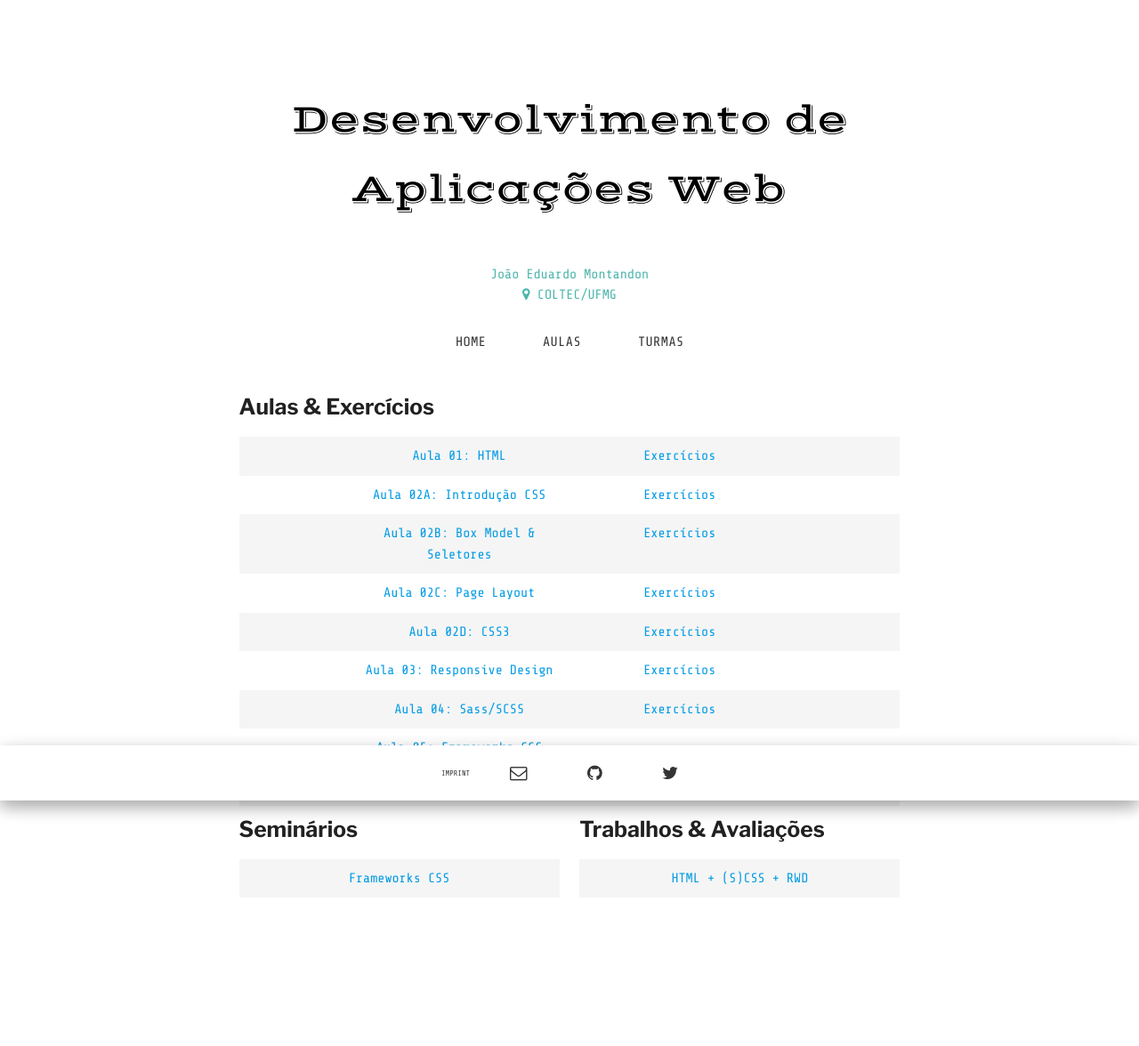
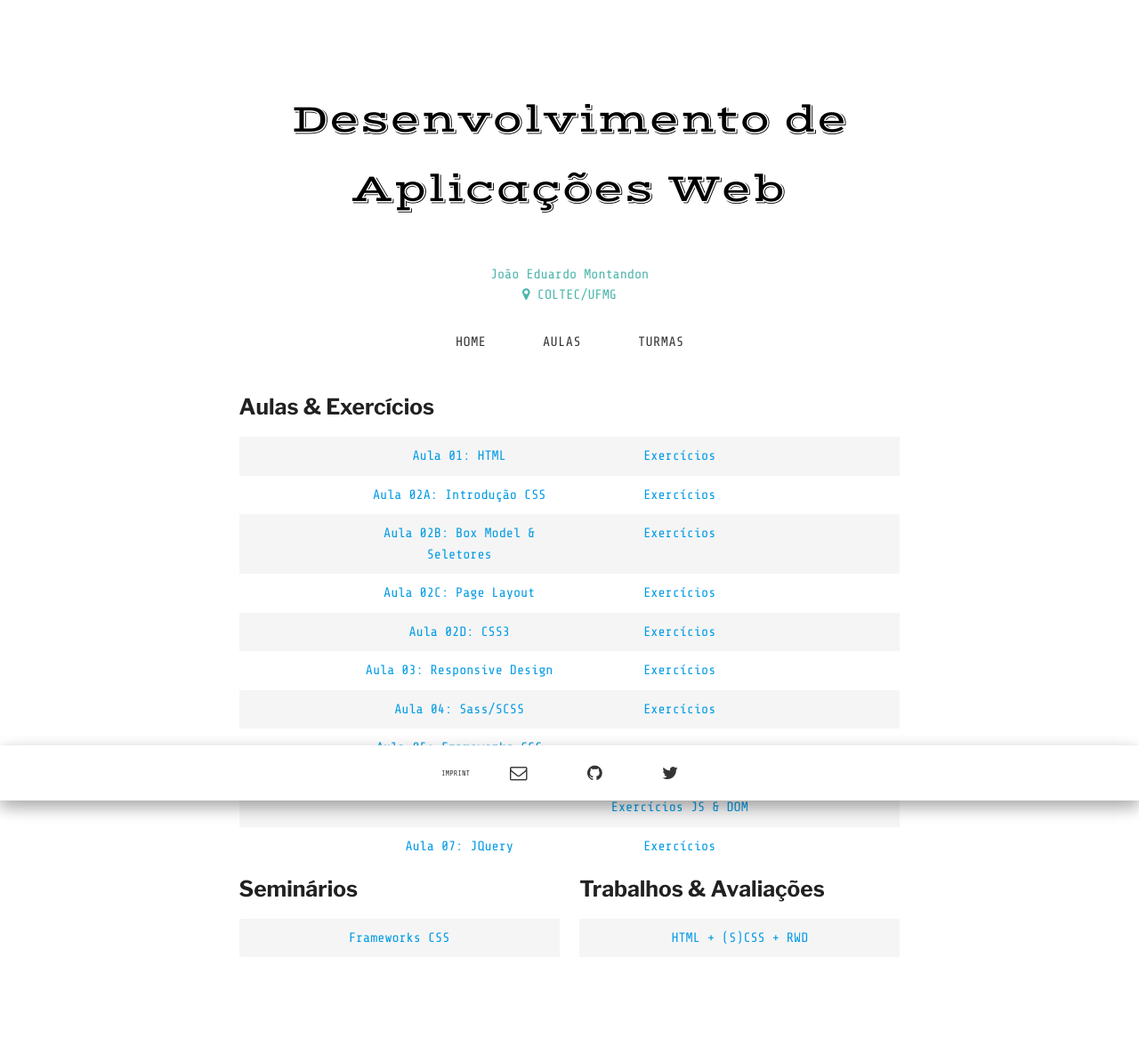
Before and after one commit to COLTEC-DAW/coltec-daw.github.io, a Jekyll site: the page built from classes.html, in a window 1280 px wide. Shown: the whole page at 89% size. Built offline with Jekyll 4.4.1, drawn with Linux system fonts in a browser that asks for light colours; some web fonts are replaced; before the commit the page ends 1109 px from its top, so only the background shows below that.

Commit message:
Inclusão do material de DOM e JQuery.

```diff
--- a/classes.html
+++ b/classes.html
@@ -38,7 +38,11 @@ layout: default
     </div>
     <div class="row">
         <div class="col m4 s6 offset-m2"><a href="https://coltec-daw.github.io/Aula-06-JavaScript">Aula 06: JavaScript</a></div>
-        <div class="col m4 s6"><a href="https://github.com/COLTEC-DAW/E05-JavaScript">Exercícios</a></div>
+        <div class="col m4 s6"><a href="https://github.com/COLTEC-DAW/E05-JavaScript">Exercícios JavaScript</a> <a href="https://github.com/COLTEC-DAW/E06-JavaScript-DOM">Exercícios JS & DOM</a></div>
+    </div>
+    <div class="row">
+        <div class="col m4 s6 offset-m2"><a href="https://coltec-daw.github.io/Aula-07-JQuery">Aula 07: JQuery</a></div>
+        <div class="col m4 s6"><a href="https://github.com/COLTEC-DAW/E07-JQuery">Exercícios</a></div>
     </div>
 </div>
 
```
